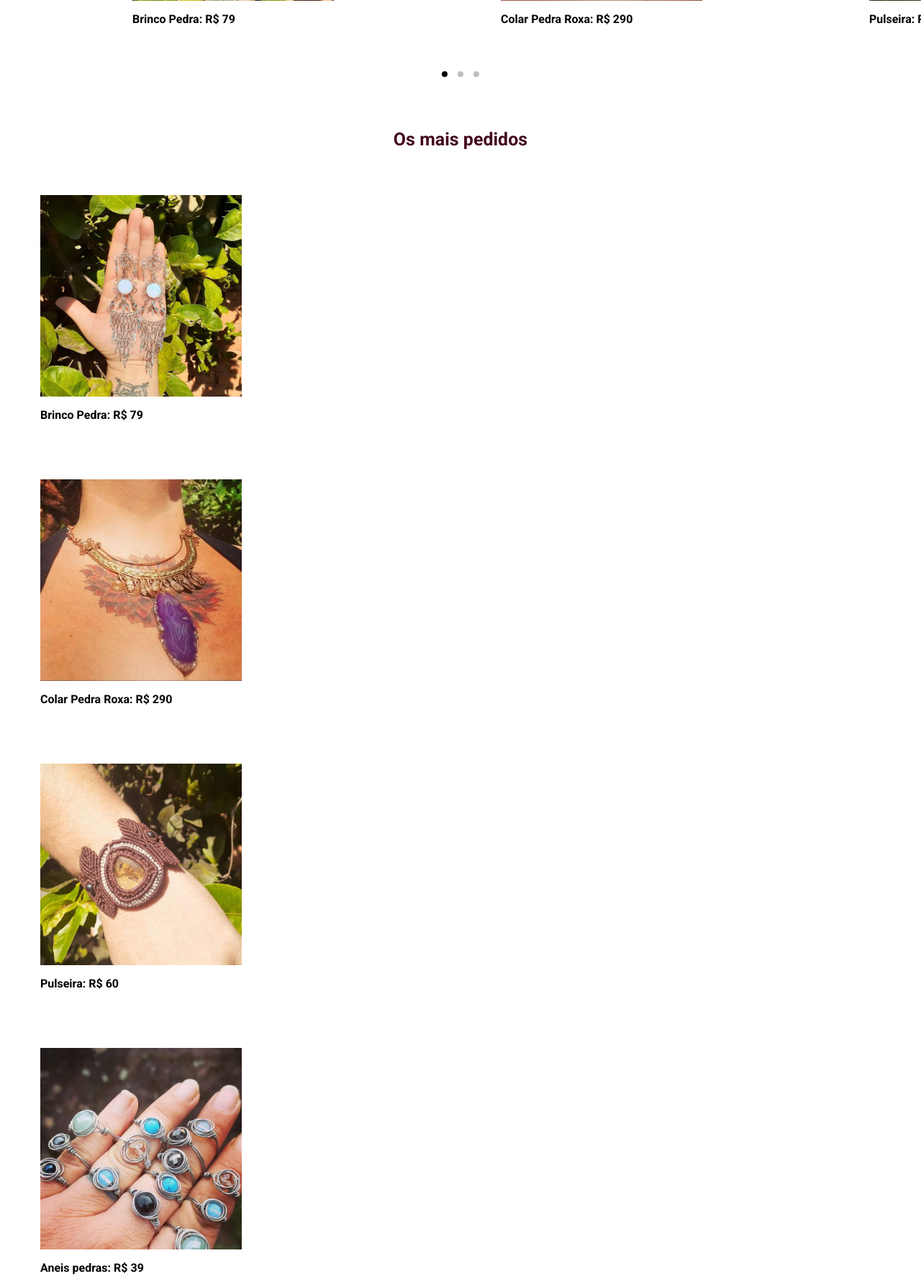
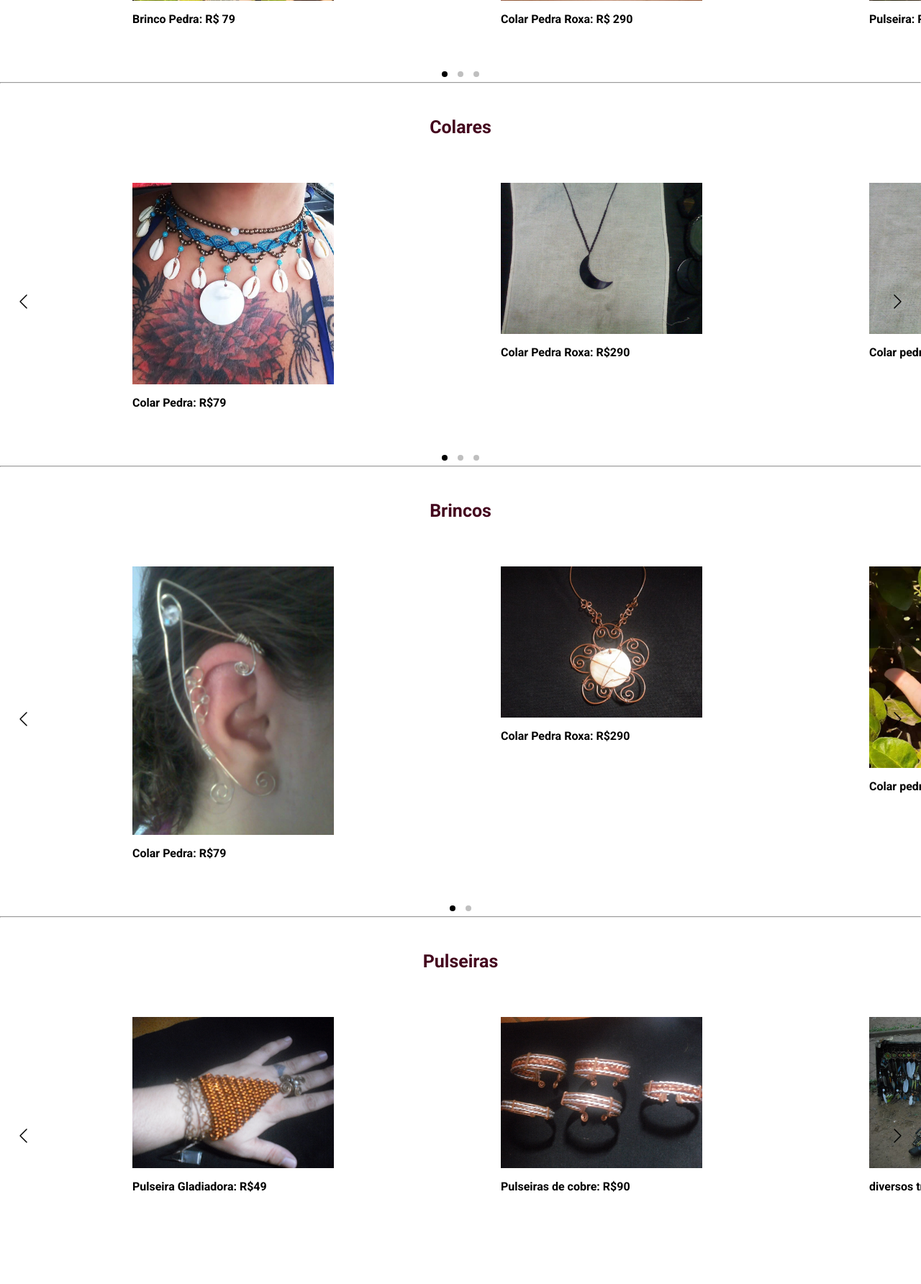
Before and after one commit to luanadacosta/Absinia, a PHP site: page / in a window 1280 px wide. Shown: the part 983-2767 px from the top of the page at 72% size. Run offline with PHP 8.4, Linux system fonts and the light colour scheme; some libraries are stand-ins or nearby versions.

Commit message:
img_rotativas

```diff
--- a/css/style.css
+++ b/css/style.css
@@ -123,6 +123,7 @@ body{
 
 .promocoes{
     margin-top: 40px;
+
 }
 
 .promocoes-titulo{
--- a/index.html
+++ b/index.html
@@ -78,7 +78,7 @@
             <div class="promocoes">
                 <p class="promocoes-titulo">Os mais pedidos</p>
 
-                    <div id="myCarousel" class="carousel">
+                <div id="carousel-destaque" class="carousel">
 
                     <div class="carousel__slide">
                         <figure class="promocoes-figure">
@@ -126,69 +126,7 @@
                         </figure>
                     </div>
 
-
-                        <div class="carousel__slide">
-                            <figure class="promocoes-figure">
-                                <img class="promocoes-img" src="img/colar_pedra2.jpg" alt="">
-                                <figcaption>
-                                    <p>Colar Azul: 49</p>
-                                </figcaption>
-                            </figure>
-                        </div>
-                    </div>
-                </div>
-                <br>
-
-                <div class="promocoes">
-                    <p class="promocoes-titulo">Os mais pedidos</p>
-
-                    <div id="myCarousel" class="carousel">
-
-                        <div class="carousel__slide">
-                            <figure class="promocoes-figure">
-                                <img class="promocoes-img" src="img/brinco_pedra.jpg" alt="">
-                                <figcaption>
-                                    <p>Brinco Pedra: R$ 79</p>
-                                    <p></p>
-                                </figcaption>
-                            </figure>
-                        </div>
-
-                        <div class="carousel__slide">
-                            <figure class="promocoes-figure">
-                                <img class="promocoes-img" src="img/colar_pedra.jpg" alt="">
-                                <figcaption>
-                                    <p>Colar Pedra Roxa: R$ 290</p>
-                                </figcaption>
-                            </figure>
-                        </div>
-
-                        <div class="carousel__slide">
-                            <figure class="promocoes-figure">
-                                <img class="promocoes-img" src="img/pulseira_m.jpg" alt="">
-                                <figcaption>
-                                    <p>Pulseira: R$ 60</p>
-                                </figcaption>
-                            </figure>
-                        </div>
-
-                        <div class="carousel__slide">
-                            <figure class="promocoes-figure">
-                                <img class="promocoes-img" src="img/aneis.jpg" alt="">
-                                <figcaption>
-                                    <p>Aneis pedras: R$ 39</p>
-                                </figcaption>
-                            </figure>
-                        </div>
-
-                        <div class="carousel__slide">
-                            <figure class="promocoes-figure">
-                                <img class="promocoes-img" src="img/colar_pedra1.jpg" alt="">
-                                <figcaption>
-                                    <p>Colar Verde: 39</p>
-                                </figcaption>
-                            </figure>
-                        </div>
+                    <hr>
 
 
                     <div class="carousel__slide">
@@ -201,6 +139,148 @@
                     </div>
                 </div>
             </div>
+            <hr>
+
+            <div class="promocoes">
+                <p class="promocoes-titulo">Colares</p>
+
+                <div id="carousel-colar" class="carousel">
+
+                    <div class="carousel__slide">
+                        <figure class="promocoes-figure">
+                            <img class="promocoes-img" src="img/colar10.jpg" alt="">
+                            <figcaption>
+                                <p>Colar Pedra: R$79</p>
+                                <p></p>
+                            </figcaption>
+                        </figure>
+                    </div>
+
+                    <div class="carousel__slide">
+                        <figure class="promocoes-figure">
+                            <img class="promocoes-img" src="img/colar11.jpg" alt="">
+                            <figcaption>
+                                <p>Colar Pedra Roxa: R$290</p>
+                            </figcaption>
+                        </figure>
+                    </div>
+
+                    <div class="carousel__slide">
+                        <figure class="promocoes-figure">
+                            <img class="promocoes-img" src="img/colar12.jpg" alt="">
+                            <figcaption>
+                                <p>Colar pedra anbu: R$60</p>
+                            </figcaption>
+                        </figure>
+                    </div>
+
+                    <div class="carousel__slide">
+                        <figure class="promocoes-figure">
+                            <img class="promocoes-img" src="img/colar13.jpg" alt="">
+                            <figcaption>
+                                <p>Aneis pedras: R$39</p>
+                            </figcaption>
+                        </figure>
+                    </div>
+
+                    <div class="carousel__slide">
+                        <figure class="promocoes-figure">
+                            <img class="promocoes-img" src="img/colar14.jpg" alt="">
+                            <figcaption>
+                                <p>Colares aranhado: R$39</p>
+                            </figcaption>
+                        </figure>
+                    </div>
+                </div>
+            </div>
+            <hr>
+
+            <div class="promocoes">
+                <p class="promocoes-titulo">Brincos</p>
+
+                <div id="carousel-brincos" class="carousel">
+
+                    <div class="carousel__slide">
+                        <figure class="promocoes-figure">
+
+                            <img class="promocoes-img" src="img/brinco1.jpg" alt="">
+                            <figcaption>
+                                <p>Colar Pedra: R$79</p>
+                                <p></p>
+                            </figcaption>
+                        </figure>
+                    </div>
+
+                    <div class="carousel__slide">
+                        <figure class="promocoes-figure">
+                            <img class="promocoes-img" src="img/brinco2.jpg" alt="">
+                            <figcaption>
+                                <p>Colar Pedra Roxa: R$290</p>
+                            </figcaption>
+                        </figure>
+                    </div>
+
+                    <div class="carousel__slide">
+                        <figure class="promocoes-figure">
+                            <img class="promocoes-img" src="img/brinco3.jpg" alt="">
+                            <figcaption>
+                                <p>Colar pedra anbu: R$60</p>
+                            </figcaption>
+                        </figure>
+                    </div>
+
+                </div>
+            </div>
+            <hr>
+
+
+            <div class="promocoes">
+                <p class="promocoes-titulo">Pulseiras</p>
+
+                <div id="carousel-pulseiras" class="carousel">
+
+                    <div class="carousel__slide">
+                        <figure class="promocoes-figure">
+                            <img class="promocoes-img" src="img/pulseira1jpg.jpg" alt="">
+                            <figcaption>
+                                <p>Pulseira Gladiadora: R$49</p>
+                                <p></p>
+                            </figcaption>
+                        </figure>
+                    </div>
+
+                    <div class="carousel__slide">
+                        <figure class="promocoes-figure">
+                            <img class="promocoes-img" src="img/pulseira2.jpg" alt="">
+                            <figcaption>
+                                <p>Pulseiras de cobre: R$90</p>
+                            </figcaption>
+                        </figure>
+                    </div>
+
+                    <div class="carousel__slide">
+                        <figure class="promocoes-figure">
+                            <img class="promocoes-img" src="img/pulseira3.jpg" alt="">
+                            <figcaption>
+                                <p>diversos trampos: R$?</p>
+                            </figcaption>
+                        </figure>
+                    </div>
+
+                    <div class="carousel__slide">
+                        <figure class="promocoes-figure">
+                            <img class="promocoes-img" src="img/pulseira_m.jpg" alt="">
+                            <figcaption>
+                                <p>pulseira olho de gato: R$30</p>
+                            </figcaption>
+                        </figure>
+                    </div>
+
+                </div>
+            </div>
+            <hr>
+
+
         </main>
     </div>
     <!--fim do container interno-->
--- a/js/script.js
+++ b/js/script.js
@@ -1,4 +1,19 @@
 /*carrocel das imagens(rolagem) */
-const myCarousel = new Carousel(document.querySelector("#myCarousel"), {
-    // Your options go here
-  });
+const carouselDestaque = new Carousel(document.querySelector("#carousel-destaque"), {
+  // Your options go here
+});
+
+/*carrocel das imagens(rolagem) */
+const carouselColar = new Carousel(document.querySelector("#carousel-colar"), {
+  // Your options go here
+});
+
+/*carrocel das imagens(rolagem) */
+const carouselBrincos = new Carousel(document.querySelector("#carousel-brincos"), {
+  // Your options go here
+});
+
+/*carrocel das imagens(rolagem) */
+const carouselPulseiras = new Carousel(document.querySelector("#carousel-pulseiras"), {
+  // Your options go here
+});
```
Also changed, not shown: img/brinco1.jpg (added), img/brinco2.jpg (added), img/brinco3.jpg (added), img/colar10.jpg (added), img/colar11.jpg (added), img/colar12.jpg (added), img/colar13.jpg (renamed from img/colar_pedra2.jpg), img/colar14.jpg (added), img/pulseira1jpg.jpg (added), img/pulseira2.jpg (added), img/pulseira3.jpg (added). Lines whose indentation alone changed are shown as unchanged.
